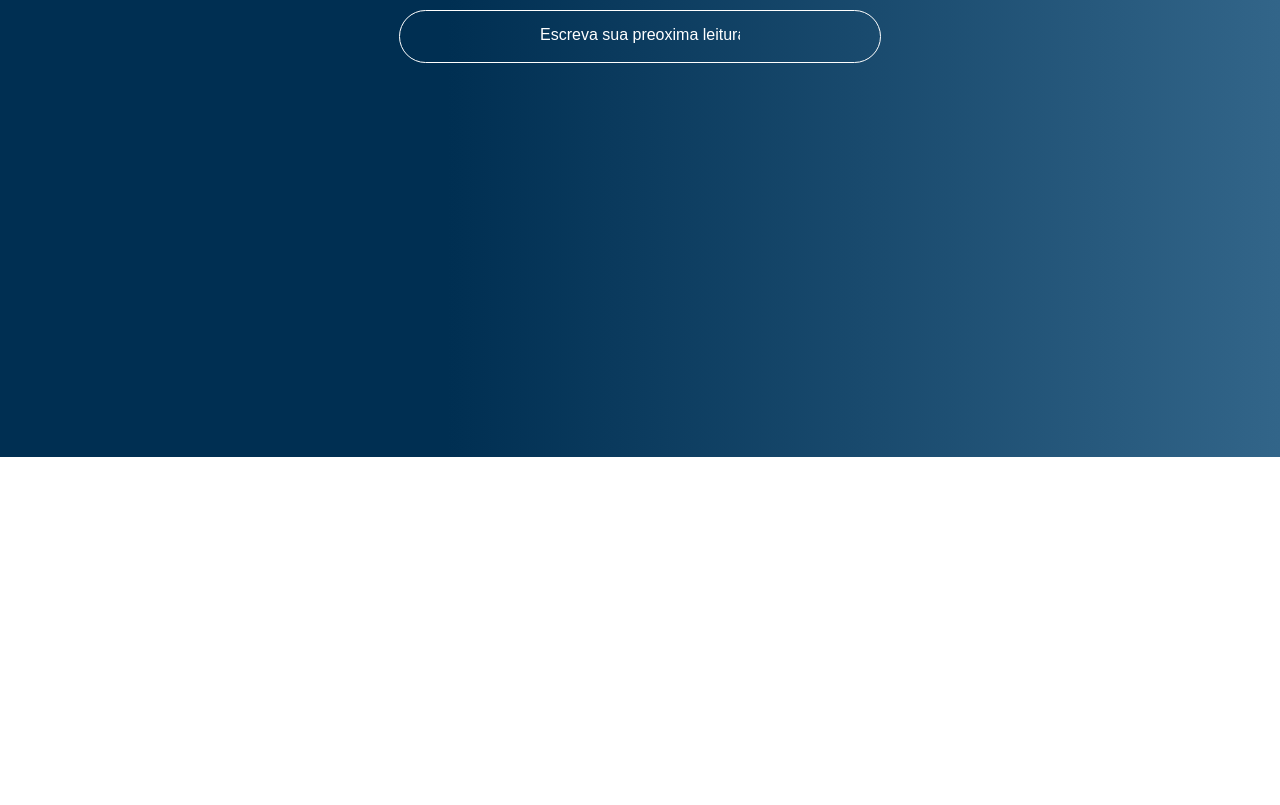
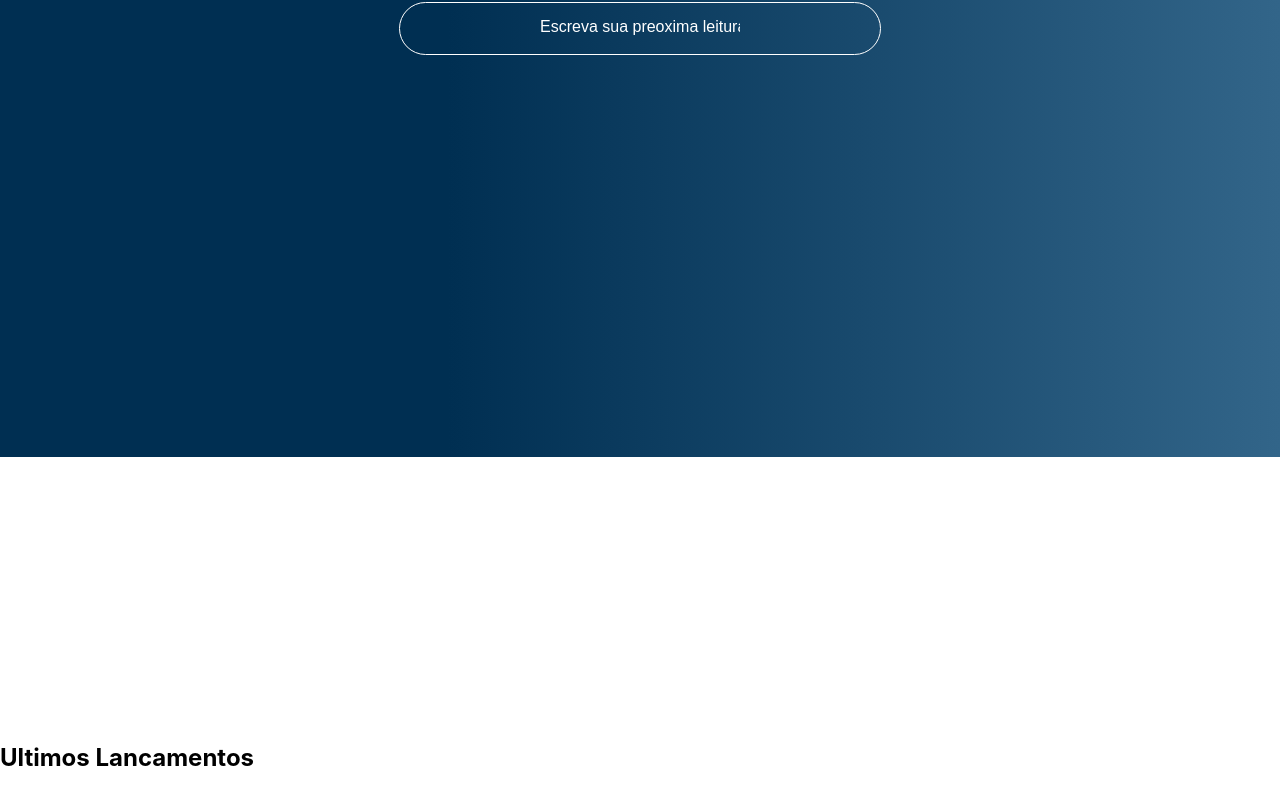
Before and after one commit to andrelessssa/React_NodeJs, a React (Create React App) app in the folder frontend/: page / in a window 1280 px wide. Shown: the part 343-1148 px from the top of the page. Before the commit the page ends 1074 px from the top, so only its background shows below. Built offline with nearby package versions, Linux system fonts and the light colour scheme.

Commit message:
lista
lista de livros

```diff
--- a/frontend/src/App.js
+++ b/frontend/src/App.js
@@ -2,6 +2,7 @@
 import Header from './componentes/header/index';
 import styled from 'styled-components'
 import Pesquisa from './componentes/pesquisa';
+import UltimosLancamentos from './componentes/ultimosLancamentos/inedex';
 
 const AppContainer = styled.div`
 
@@ -9,9 +10,6 @@ const AppContainer = styled.div`
   height: 100vh;
   background-image: linear-gradient(90deg, #002F52 35%, #326589 );
 
-  li{
-  list-style: none;
-  padding: 10px;
 }
 `
 
@@ -20,6 +18,7 @@ function App() {
     <AppContainer>
       <Header/>
       <Pesquisa/>
+      <UltimosLancamentos/>
 
     </AppContainer>
   );
--- a/frontend/src/componentes/iconesHeader/index.js
+++ b/frontend/src/componentes/iconesHeader/index.js
@@ -13,7 +13,8 @@ const Icones = styled.ul`
     align-itens: center;
 `
 
-const icones = [ perfil, sacola ]
+const icones = [perfil, sacola]
+
 function IconesHeader (){
     return(
         <Icones>
--- a/frontend/src/componentes/logo/index.js
+++ b/frontend/src/componentes/logo/index.js
@@ -15,7 +15,10 @@ const LogoImagem = styled.img`
 function Logo(){
     return(
     <LogoContainer>
-        <LogoImagem src={logo} alt='logo da alura'></LogoImagem>
+        <LogoImagem
+            src={logo}
+            alt='logo da alura'
+        />
         <p><strong>Alura</strong>Books</p>
     </LogoContainer>
 
--- a/frontend/src/componentes/opcoesHeader/index.js
+++ b/frontend/src/componentes/opcoesHeader/index.js
@@ -2,6 +2,7 @@ import './estilo.css';
 
 
 const textoOpcoes = ['CATEGORIAS', 'FAVORITOS', 'MINHA ESTANTE'];
+
 function OpcoesHeader() {
     return(
         <ul>
--- a/frontend/src/componentes/pesquisa/index.js
+++ b/frontend/src/componentes/pesquisa/index.js
@@ -34,19 +34,20 @@ function Pesquisa() {
         placeholder="Escreva sua preoxima leitura"
         onBlur={(evento) => {
           const textoDigitado = evento.target.value;
-          const resuldadoPesquisa = livros.filter((livro) =>
-            livro.nome.includes(textoDigitado)
-          );
-          setLivrosPesquisados(resuldadoPesquisa);
+
+          const resultadoPesquisa = livros.filter( livro => livro.nome.includes(textoDigitado))
+          setLivrosPesquisados(resultadoPesquisa)
+
         }}
       />
       {livroPesqisados.map((livro) => (
         <div>
+          <img src={livro.src}/>
           <p>{livro.nome}</p>
-          <img src={livro.src} />
+
         </div>
       ))}
     </PesquisaContainer>
-  );
+  )
 }
 export default Pesquisa;
--- /dev/null
+++ b/frontend/src/componentes/ultimosLancamentos/dadosUltimosLancamentos.js
@@ -0,0 +1,8 @@
+import livro from '../../imagens/livro.png'
+
+export const livros = [
+    {nome : 'Liderança em Design', id: 1, src:livro},
+    {nome : 'JavaScript', id: 2, src:livro},
+    {nome : 'Liderança em três', id: 3, src:livro},
+
+];
--- /dev/null
+++ b/frontend/src/componentes/ultimosLancamentos/inedex.js
@@ -0,0 +1,16 @@
+import { livros } from './dadosUltimosLancamentos'
+
+function UltimosLancamentos(){
+    return(
+        <section>
+        <h2>Ultimos Lancamentos</h2>
+        {livros.map (livor =>(
+            <img src={livros.src}/>
+
+        ))}
+        </section>
+
+    )
+};
+
+export default UltimosLancamentos;
```
